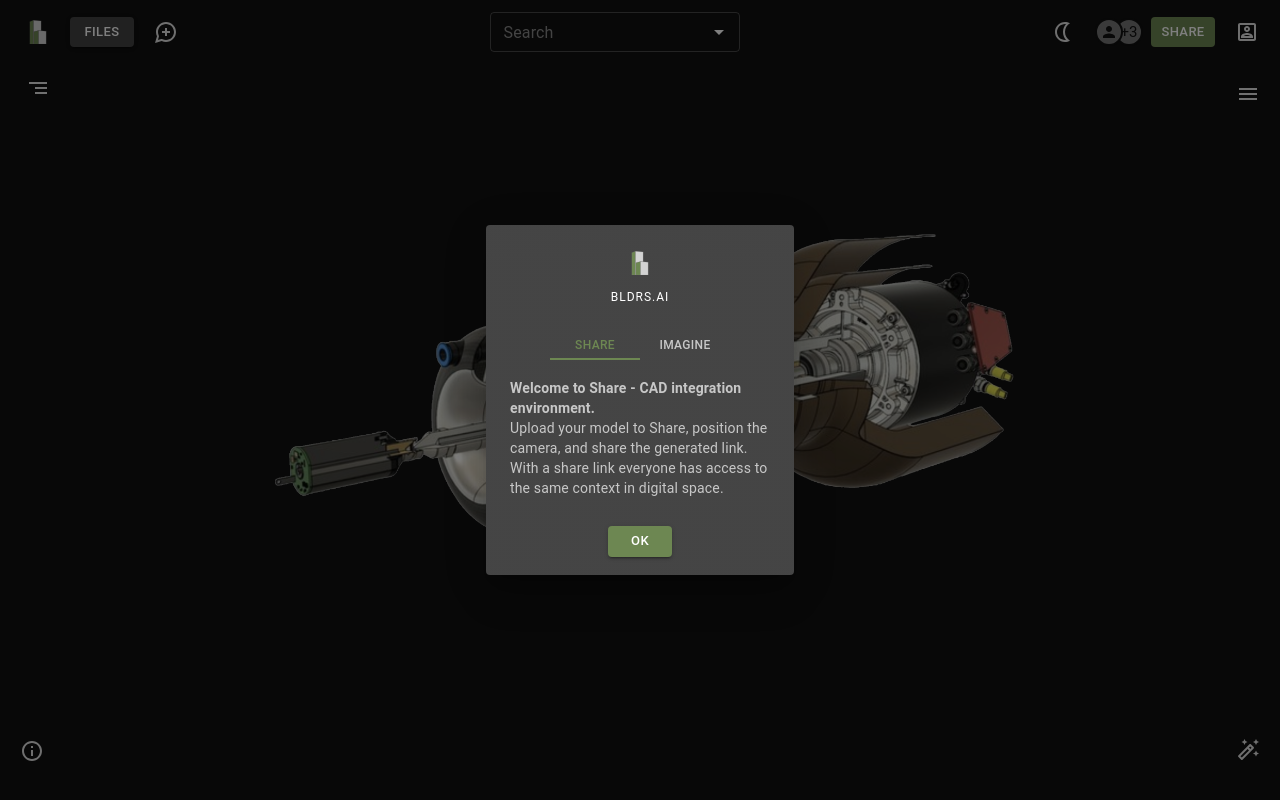
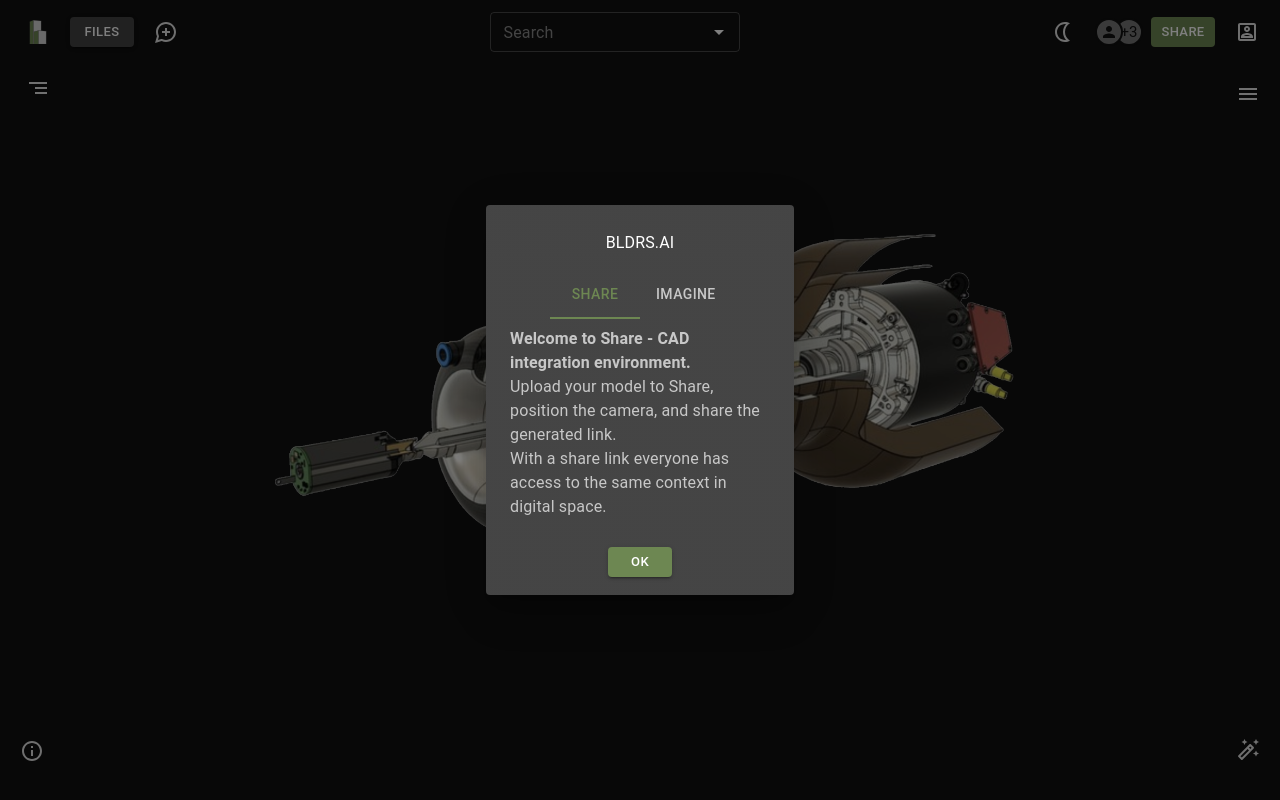
Before and after one commit to OlegMoshkovich/Bldrs_Components, a React (Create React App) app: page / in a window 1280 px wide. Both pictures are taken after a click on the button 32 px from the left and 751 px from the top of the page. Built offline with nearby package versions, Linux system fonts and the light colour scheme.

Commit message:
revert chnages to the tabs

```diff
--- a/src/App.js
+++ b/src/App.js
@@ -167,50 +167,45 @@ function App({changeTheme, darkTheme}) {
         tabs={true}
         tabList={['Share', 'Imagine', 'Repo']}
         dialogTitle={
-        <Stack sx={{paddingTop: '10px'}}>
-          <Typography>
-            <Logo/>
+          <Typography  sx={{paddingTop: '10px'}}>
+            BLDRS.AI
           </Typography>
-          <Typography variant='overline'>
-            bldrs.ai
-          </Typography>
-        </Stack>
         }
         dialogContent1={
           <Stack>
-            <Typography variant='body2' color='default' sx={{fontWeight:'bold'}}>
+            <Typography variant='body1' color='default' sx={{fontWeight:'bold'}}>
               Welcome to Share - CAD integration environment.
             </Typography>
-            <Typography variant='body2'>
+            <Typography variant='body1'>
               Upload your model to Share, position the camera, and share the generated link.
             </Typography>
-            <Typography variant='body2'>
+            <Typography variant='body1'>
               With a share link everyone has access to the same context in digital space.
             </Typography>
           </Stack>
         }
         dialogContent2={
           <Stack>
-            <Typography variant='body2' color='default' sx={{fontWeight:'bold'}}>
+            <Typography variant='body1' color='default' sx={{fontWeight:'bold'}}>
               Welcome to Imagine - AI renderer.
             </Typography>
-            <Typography variant='body2'>
+            <Typography variant='body1'>
               Upload your model to Share, position the camera, and generate a share link.
             </Typography>
-            <Typography variant='body2'>
+            <Typography variant='body1'>
               Paste the link to the imagine input and create a prompt description, our copilot will take care of the rest.
             </Typography>
           </Stack>
         }
         dialogContent3={
           <Stack>
-            <Typography variant='body2' color='default' sx={{fontWeight:'bold'}}>
+            <Typography variant='body1' color='default' sx={{fontWeight:'bold'}}>
               We are open source.
             </Typography>
-            <Typography variant='body2'>
+            <Typography variant='body1'>
               Please visit our repo, give us star, fork it and contribute to the project.
             </Typography>
-            <Link variant='body2' color='primary'>
+            <Link variant='body1' color='primary'>
             wwww.github.com
             </Link>
           </Stack>
--- a/src/index.js
+++ b/src/index.js
@@ -83,24 +83,6 @@ const themeComponent = {
         root: {
           justifyContent: 'center',
           marginBottom:'10px'
-        }
-      },
-    },
-    MuiTab: {
-      styleOverrides: {
-        root: {
-          fontSize: '12px',
-          padding: '0px',
-          minHeight: '30px',
-        }
-      },
-    },
-    MuiTabs: {
-      styleOverrides: {
-        root: {
-          padding:0,
-          minHeight: '30px',
-          paddingBottom:'10px',
         }
       },
     },
```
